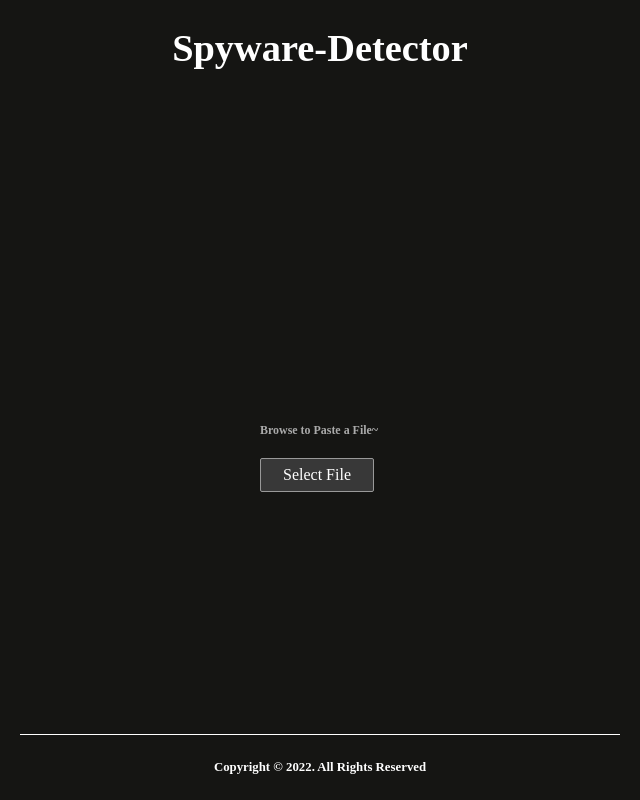
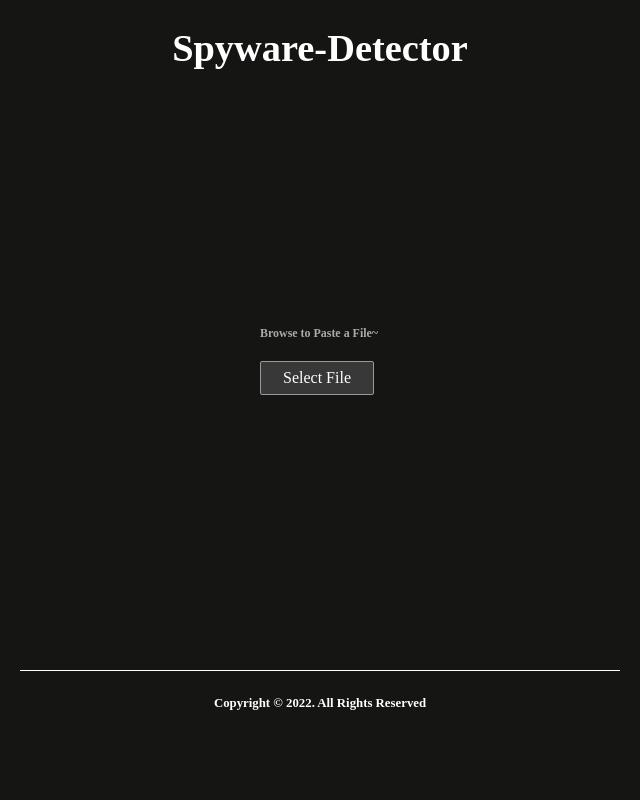
Before and after one commit to ahmed-n-abdeltwab/spyware-detector, a Flask app: page / in a window 1280 px wide. Shown: the whole page, without its empty margins (320-960 px from the left). Run offline with Flask 2, Linux system fonts and the light colour scheme; some libraries are stand-ins or nearby versions.

Commit message:
fixing : some styling

```diff
--- a/src/python-script/static/style.css
+++ b/src/python-script/static/style.css
@@ -144,10 +144,6 @@ input:hover {
   bottom: 0;
 }
 footer {
-  position: absolute;
-  bottom: 0;
-  left: 0;
-  right: 0;
   text-align: center;
   border-top: 1px solid #fff;
   width: min(100% - 2rem, 600px);
@@ -159,4 +155,17 @@ footer {
 }
 .main {
   display: grid;
+  grid-template-columns: repeat(4, 1fr);
 }
+.header {
+  grid-column: 2/4;
+}
+.container {
+  grid-column: 2/4;
+}
+footer {
+  grid-column: 2/4;
+}
+.space {
+  grid-column: 2/4;
+}
```
